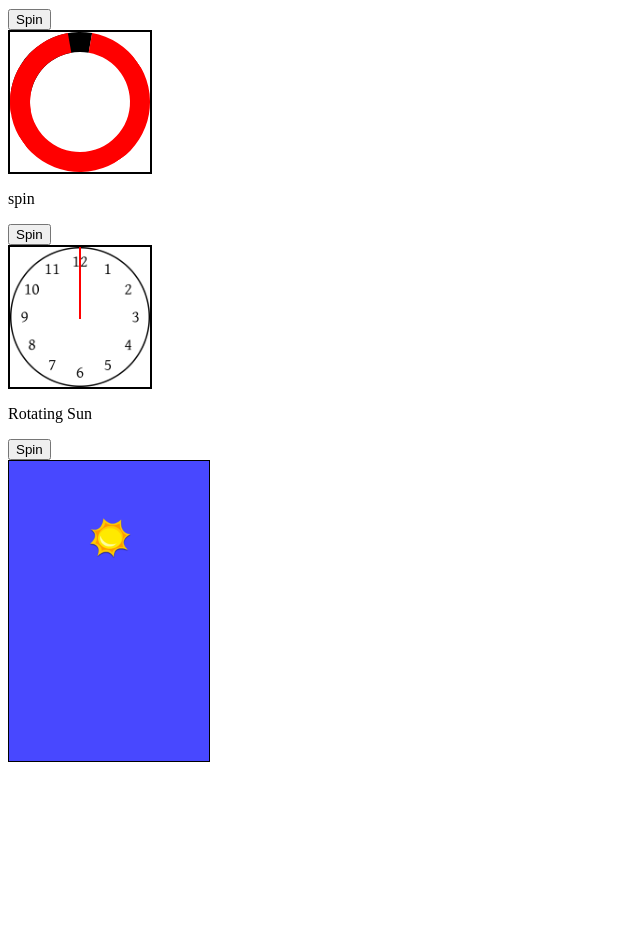
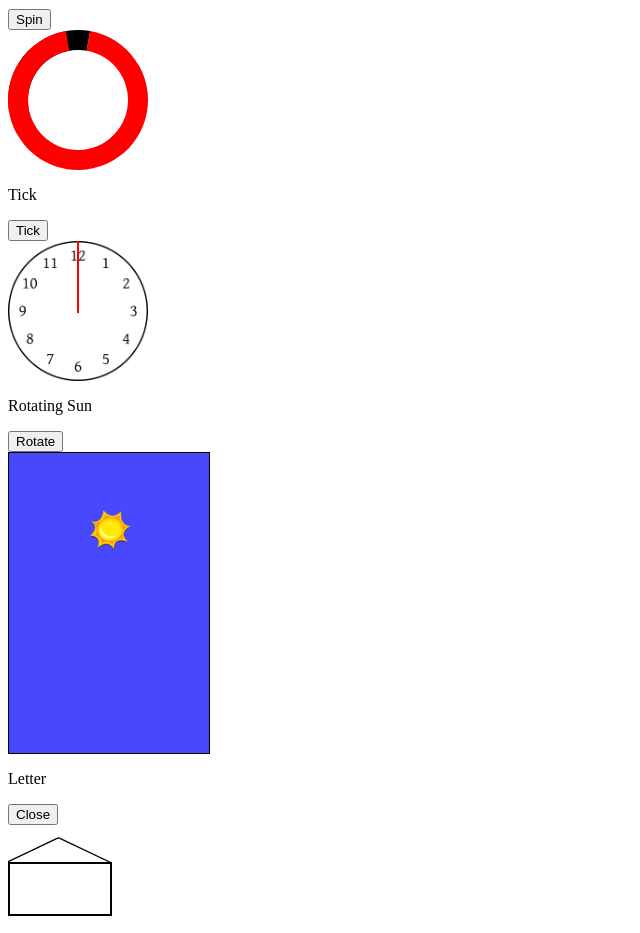
Before and after one commit to albertpatterson/style_transitions_animations, a plain HTML site: page gallery.html in a window 1280 px wide. Shown: the part 1277-2210 px from the top of the page, without its empty margins (0-640 px from the left). Before the commit the page ends 2047 px from the top, so only its background shows below. Drawn offline with Linux system fonts and the light colour scheme.

Commit message:
creating modules for widgets

```diff
--- a/clock.css
+++ b/clock.css
@@ -7,7 +7,7 @@
     transform-origin: 1px 70px;
 }
 
-.ticking{
+.ticking .ticker{
     animation-name: tick;
     animation-duration: 10s;
     animation-iteration-count: infinite;
@@ -18,12 +18,6 @@
     background-image: url("clock.png");
     background-size: 100%;
     position: relative;
-    width: 140px;
-    height: 140px;
-}
-
-.clock{
-    border: 2px solid black;
     width: 140px;
     height: 140px;
     overflow: hidden;
--- /dev/null
+++ b/createClocks.js
@@ -0,0 +1,13 @@
+(function(){
+    var clocks = document.querySelectorAll("div[data-widget='clock']");
+    [].forEach.call(clocks, clock=>{
+        var fragment = document.createDocumentFragment();
+        var clockface = document.createElement("div");
+        clockface.classList.add("clockFace");
+        var ticker = document.createElement("div");
+        ticker.classList.add("ticker");
+        clockface.appendChild(ticker);
+        fragment.appendChild(clockface);
+        clock.appendChild(fragment);
+    })
+})()
--- /dev/null
+++ b/createLetters.js
@@ -0,0 +1,24 @@
+(function(){
+    var letterParents = document.querySelectorAll("div[data-widget='moving-closing-letter']");
+    [].forEach.call(letterParents, function(letterParent){
+        var fragment = document.createDocumentFragment();
+
+        var cont = document.createElement("div");
+        cont.classList.add("letterContainer");
+        fragment.appendChild(cont);
+
+        var foldCont = document.createElement("div");
+        foldCont.classList.add("foldContainer");
+        cont.appendChild(foldCont);
+
+        var letterFold = document.createElement("div");
+        letterFold.classList.add("letterFold");
+        foldCont.appendChild(letterFold);
+
+        var letterBody = document.createElement("div");
+        letterBody.classList.add("letterBody");
+        cont.appendChild(letterBody);
+
+        letterParent.appendChild(fragment);
+    })
+})()
--- /dev/null
+++ b/createSpinners.js
@@ -0,0 +1,24 @@
+(function(){
+    var spinnerParents = document.querySelectorAll("div[data-widget='spinner']");
+    [].forEach.call(spinnerParents, function(spinnerParent){
+        var fragment = document.createDocumentFragment();
+
+        var cont = document.createElement("div");
+        cont.classList.add("spinCont");
+        fragment.appendChild(cont);
+
+        var hub = document.createElement("div");
+        hub.classList.add("spinHub");
+        cont.appendChild(hub);
+
+        var spinner = document.createElement("div");
+        spinner.classList.add("spinner")
+        hub.appendChild(spinner);
+
+        var spinnerClipper = document.createElement("div");
+        spinnerClipper.classList.add("spinnerClipper")
+        hub.appendChild(spinnerClipper);
+
+        spinnerParent.appendChild(fragment);
+    })
+})()
--- /dev/null
+++ b/createSunCloudSpinners.js
@@ -0,0 +1,24 @@
+(function(){
+    var spinnerParents = document.querySelectorAll("div[data-widget='sun-cloud-spinner']");
+    [].forEach.call(spinnerParents, function(spinnerParent){
+        var fragment = document.createDocumentFragment();
+
+        var sky = document.createElement("div");
+        sky.classList.add("sky");
+        fragment.appendChild(sky);
+
+        var skyRotor = document.createElement("div");
+        skyRotor.classList.add("skyRotor");
+        sky.appendChild(skyRotor);
+
+        var sun = document.createElement("div");
+        sun.classList.add("sun");
+        skyRotor.appendChild(sun);
+
+        var cloud = document.createElement("cloud");
+        cloud.classList.add("cloud")
+        skyRotor.appendChild(cloud);
+
+        spinnerParent.appendChild(fragment);
+    })
+})()
--- /dev/null
+++ b/defineToggleClassButtonCallbacks.js
@@ -0,0 +1,12 @@
+(function(){
+    toggleClassButtons = document.querySelectorAll('button[data-toggle="class"]');
+    [].forEach.call(toggleClassButtons, button =>{
+        let target = document.getElementById(button.dataset.target);
+        let className = button.dataset.class;
+        button.onclick = ()=> toggleClass(target, className);
+    })
+
+    function toggleClass(element, className){
+        element.classList.toggle(className);
+    }
+})()
--- a/gallery.html
+++ b/gallery.html
@@ -8,6 +8,7 @@
     <link rel="stylesheet" href="spinner.css">
     <link rel="stylesheet" href="clock.css">
     <link rel="stylesheet" href="twirlingSun.css">
+    <link rel="stylesheet" href="letter.css">
   </head>
   <body>
     <p>Fade in/out the background color</p>
@@ -42,31 +43,21 @@
     </div>
 
     <p>Spin</p>
-    <button onclick="toggleStyle('spinCont', 'spinning')">Spin</button>
-    <div class="spinPad">
-        <div id="spinCont" class="spinCont">
-            <div class="spinner"></div>
-            <div class="spinnerClipper"></div>
-        </div>
-    </div>
+    <button data-toggle="class", data-target="spinner" data-class="spinning">Spin</button>
+    <div id="spinner" data-widget="spinner"></div>
 
-    <p>spin</p>
-    <button onclick="toggleStyle('ticker', 'ticking')">Spin</button>
-    <div class="clock">
-        <div class="clockFace">
-            <div id="ticker" class="ticker"></div>
-        </div>
-    </div>
+    <p>Tick</p>
+    <button data-toggle="class" data-target="clock" data-class="ticking">Tick</button>
+    <div id="clock" data-widget="clock"></div>
 
     <p>Rotating Sun</p>
-    <!-- <button onclick="toggleStyle('sun', 'rotating'), toggleStyle('cloud', 'rotating')">Spin</button> -->
-    <button onclick="toggleStyle('rotor', 'rotating'), toggleStyle('cloud', 'counterRotating')">Spin</button>
-    <div class="sky">
-        <div id="rotor" class="rotor">
-            <div id="sun" class="sun"></div>
-            <div id="cloud" class="cloud"></div>
-        </div>
-    </div>
+    <button data-toggle="class" data-target="sunCloudSpinner" data-class="rotating">Rotate</button>
+    <div id="sunCloudSpinner" data-widget="sun-cloud-spinner"></div>
+
+    <p>Letter</p>
+    <button data-toggle="class" data-target="letter" data-class="closing">Close</button>
+    <div id="letter" data-widget="moving-closing-letter"></div>
+
 
 </body>
   <script>
@@ -80,4 +71,7 @@
         document.getElementById(id).classList.toggle(cls);
       }
   </script>
+
+
+  <script src = "widgets.js"></script>
 </html>
--- /dev/null
+++ b/letter.css
@@ -0,0 +1,42 @@
+.letterContainer {
+    position: relative;
+    overflow: hidden;
+    height: 100px;
+    width: 250px;
+}
+
+.foldContainer{
+    position: absolute;
+    overflow: hidden;
+    height: 50px;
+    width: 100px;
+    bottom: 50px;
+    transform: scale(1.05, .5);
+    transition: bottom 1s linear, transform 1s linear;
+}
+
+.letterFold {
+    position: absolute;
+    top: 14px;
+    left: 14px;
+    height: 71px;
+    width: 71px;
+    border-top: 2px solid black;
+    border-right: 2px solid black;
+    transform: rotate(-45deg);
+}
+
+.letterBody {
+    position: absolute;
+    top: 37px;
+    height: 50px;
+    width: 100px;
+    border: 2px solid black;
+    background-color: white;
+}
+
+
+.closing .foldContainer{
+    transform: scale(1.05, 0);
+    bottom: 37px;
+}
--- a/spinner.css
+++ b/spinner.css
@@ -2,6 +2,10 @@
     position: relative;
     width: 140px;
     height: 140px;
+    overflow: hidden;}
+
+.spinHub{
+    transform-origin: 70px 70px;
 }
 
 .spinner{
@@ -25,7 +29,7 @@
 }
 
 
-.spinning{
+.spinning .spinHub{
     animation-name: spin;
     animation-duration: 1s;
     animation-iteration-count: infinite;
@@ -36,10 +40,3 @@
     0% {transform: rotate(0deg)}
     100% {transform: rotate(360deg)}
 }
-
-.spinPad{
-    border: 2px solid black;
-    width: 140px;
-    height: 140px;
-    overflow: hidden;
-}
--- a/twirlingSun.css
+++ b/twirlingSun.css
@@ -4,9 +4,10 @@
     width: 200px;
     border: 1px solid black;
     background-color: #4848FF;
+    overflow: hidden;
 }
 
-.rotor{
+.skyRotor{
     position: absolute;
     top: 50px;
     height: 200px;
@@ -32,14 +33,14 @@
     background-size: 100%;
 }
 
-.rotating{
+.rotating .skyRotor{
     animation-name: rotate;
     animation-duration: 2s;
     animation-iteration-count: infinite;
     animation-timing-function: linear;
 }
 
-.counterRotating{
+.rotating .cloud{
     animation-name: counterRotate;
     animation-duration: 2s;
     animation-iteration-count: infinite;
--- /dev/null
+++ b/widgets.js
@@ -0,0 +1,31 @@
+(function(){
+
+    var fragment = document.createDocumentFragment();
+    var defineToggleClassButtonCallbacks = document.createElement('script');
+    defineToggleClassButtonCallbacks.src = "defineToggleClassButtonCallbacks.js";
+    fragment.appendChild(defineToggleClassButtonCallbacks);
+
+    var createClocks = document.createElement('script');
+    createClocks.src = "createClocks.js";
+    fragment.appendChild(createClocks);
+
+    var createSpinners = document.createElement('script');
+    createSpinners.src = "createSpinners.js";
+    fragment.appendChild(createSpinners);
+
+    var createSunCloudSpinners = document.createElement('script');
+    createSunCloudSpinners.src = "createSunCloudSpinners.js";
+    fragment.appendChild(createSunCloudSpinners);
+
+    var createLetters = document.createElement('script');
+    createLetters.src = "createLetters.js";
+    fragment.appendChild(createLetters);
+
+    document.body.appendChild(fragment);
+
+    function setStyleCallback(element, styleProperty, value){
+        element.style[styleProperty] = value;
+    }
+
+
+})()
```
